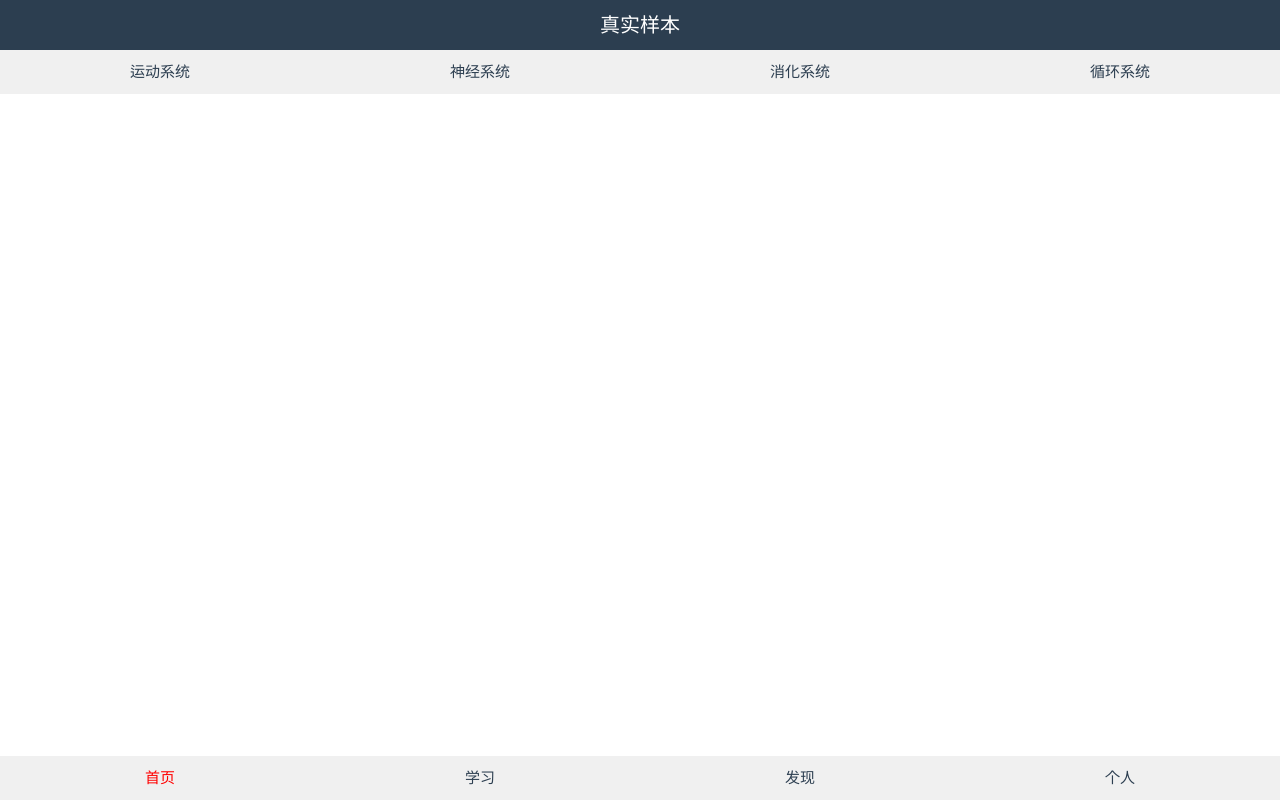
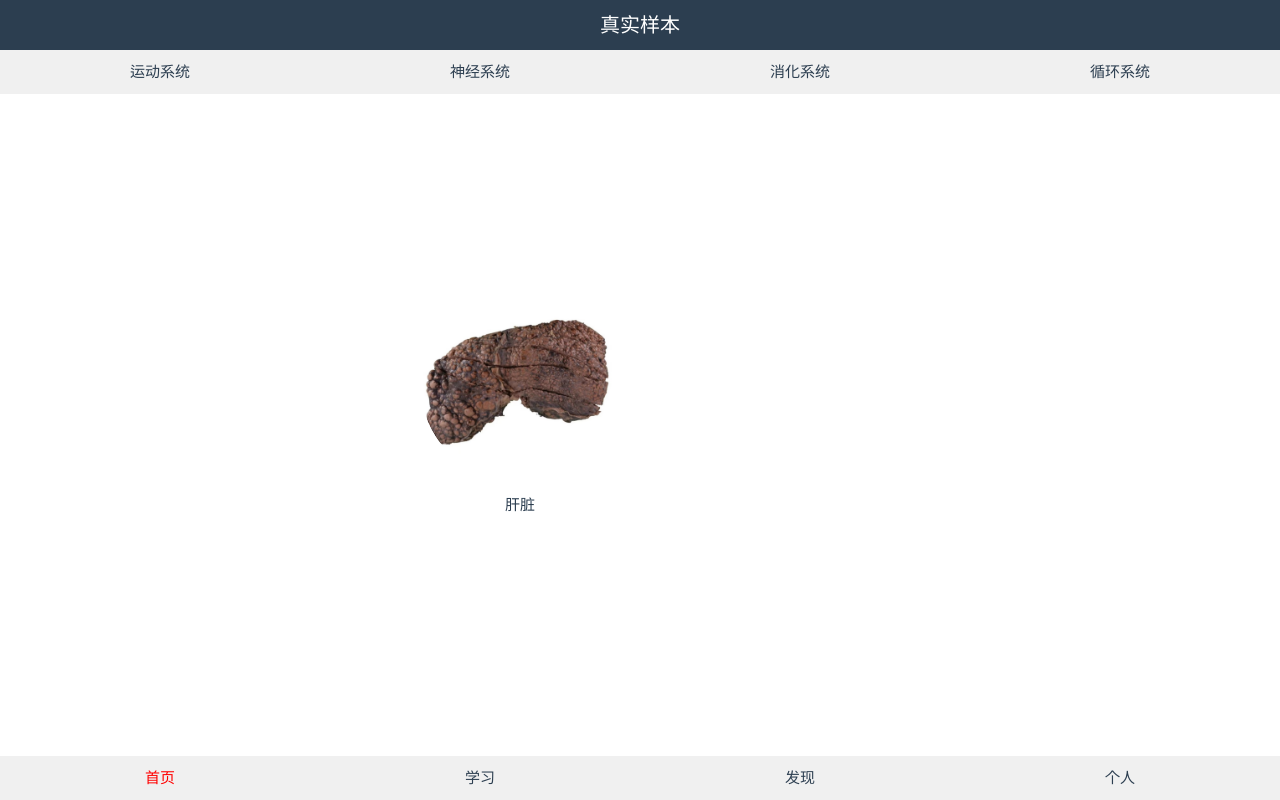
Before and after one commit to bitpurleclude/specimen, a Vue app in the folder specimen-electron-app/: page /realSample in a window 1280 px wide. Built offline with nearby package versions, Linux system fonts and the light colour scheme.

Commit message:
个人信息

```diff
--- /dev/null
+++ b/specimen-electron-app/src/components/specimen-display.vue
@@ -0,0 +1,57 @@
+<template>
+  <div class="specimen-display">
+    <div class="img">
+      <img :src="Url" alt="specimen"/>
+    </div>
+    <p>{{ Name }}</p>
+  </div>
+</template>
+
+<script>
+export default {
+  name: "specimen-display",
+  props: {
+    url: {
+      type: String,
+      default: ''
+    },
+    name: {
+      type: String,
+      default: ''
+    },
+  },
+  data() {
+    return {
+      Url: '',
+      Name: ''
+    }
+  },
+  mounted() {
+    this.Url = this.url
+    this.Name = this.name
+  }
+}
+</script>
+
+<style scoped>
+.specimen-display {
+  display: flex;
+  flex-direction: column;
+  align-items: center;
+  justify-content: center;
+  margin: 20px;
+}
+.img {
+  width: 200px;
+  height: 200px;
+  border-radius: 50%;
+  overflow: hidden;
+  margin-bottom: 10px;
+}
+.img img{
+  width: 100%;
+  height: 100%;
+  object-fit: cover;
+  border-radius: 50%;
+}
+</style>
--- a/specimen-electron-app/src/views/RealSample.vue
+++ b/specimen-electron-app/src/views/RealSample.vue
@@ -2,15 +2,18 @@
   <div class="top-bar">真实样本</div>
 <TopNav :nav-items="navItems" :current-selected="currentSelected" class="nav"/>
 <!--  <RouterView />-->
+  <specimendisplay url="/src/assets/photo/ganzang.jpg" name="肝脏"/>
 </template>
 <script >
 import TopNav from "@/components/top-nav.vue";
+import specimendisplay from "@/components/specimen-display.vue";
 import { RouterView } from "vue-router";
 import {onMounted, ref} from "vue";
 export default {
   components: {
     TopNav,
-    RouterView
+    RouterView,
+    specimendisplay
   },
   data() {
     return {
```
